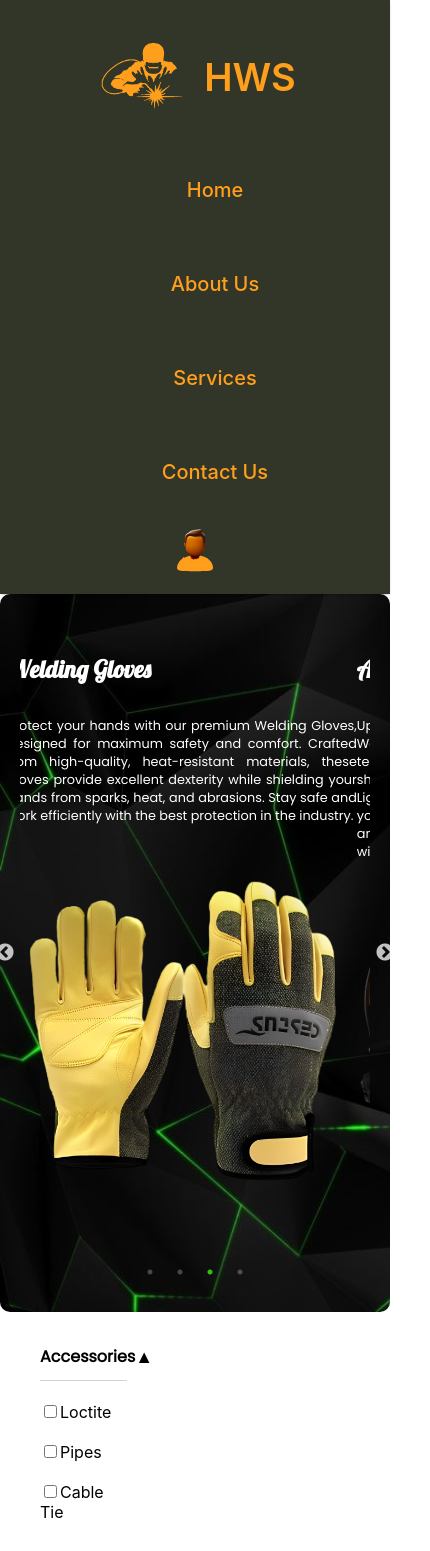
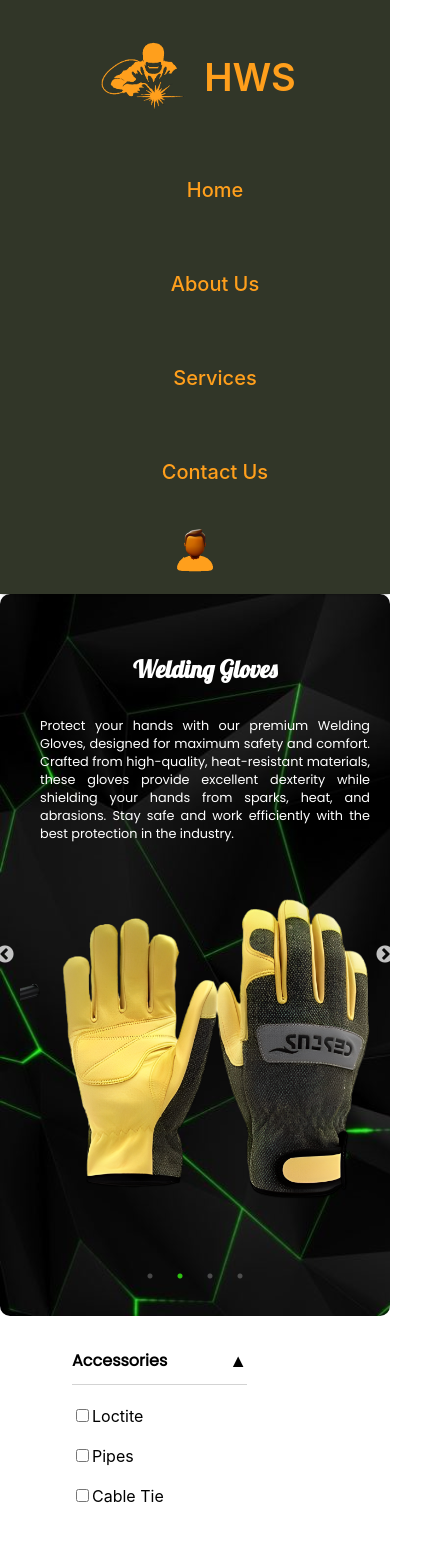
Before and after one commit to Ashley-hue/hws, a React (Create React App) app: page /weldingaccessories in a window 390 px wide. Shown: the top 1551 px of the page, 430 px wide, since content can reach past the window. Built offline with nearby package versions, Linux system fonts and the light colour scheme; no server answers.

Commit message:
fixed responsiveness issues

```diff
--- a/src/pages/WeldingAccessories.jsx
+++ b/src/pages/WeldingAccessories.jsx
@@ -335,16 +335,20 @@ const WeldingAccessories = () => {
             {filteredProducts.length > 0 ? (
               filteredProducts.map((accessory) => (
                 <div key={accessory.filename} className="product-card">
-                  <div className="image-container">
+                  <div className="text-container">
+                    <h4>{accessory.name}</h4>
+                    <p>{accessory.description}</p>
                     <img
                       src={`http://localhost:5000${accessory.url}`}
                       alt={accessory.filename}
                     />
-                  </div>
-                  <div className="text-container">
-                    <h4>{accessory.name}</h4>
-                    <p>{accessory.description}</p>
-                    <button className="details-button" onClick={() => handleImageClick(accessory)}> View Details </button>
+                    <button
+                      className="details-button"
+                      onClick={() => handleImageClick(accessory)}
+                    >
+                      {" "}
+                      View Details{" "}
+                    </button>
                     <button className="request-button"> Request Quote</button>
                   </div>
                 </div>
--- a/src/pages/WeldingMachines.css
+++ b/src/pages/WeldingMachines.css
@@ -6,7 +6,7 @@
   background-repeat: no-repeat;
   padding: 20px;
   border-radius: 10px;
-  overflow-x: hidden;
+  overflow: hidden;
 }
 
 .slider-slide {
@@ -14,6 +14,7 @@
   color: #fff;
   height: auto;
   padding: 20px;
+  overflow: hidden;
 }
 
 .slider-slide h2 {
@@ -34,6 +35,7 @@
   justify-content: space-between;
   height: 100%;
   gap: 20px;
+  overflow: hidden;
 }
 
 .text-content {
@@ -43,6 +45,7 @@
   justify-content: center;
   flex: 1;
   text-align: justify;
+  overflow: hidden;
 }
 
 .text-content h2 {
@@ -51,6 +54,9 @@
 
 .text-content p {
   font-size: clamp(0.8rem, 2vw, 1rem);
+  display: -webkit-box;
+  -webkit-line-clamp: 8;
+  -webkit-box-orient: vertical;
 }
 
 .slick-dots {
@@ -122,8 +128,9 @@
 
 .product-grid {
   display: grid;
-  grid-template-columns: repeat(2, 1fr);
+  grid-template-columns: repeat(auto-fit, minmax(300px, 1fr));
   gap: 20px;
+  width: 100%;
 }
 
 .product-card {
@@ -138,29 +145,21 @@
   padding-bottom: 60px;
   text-align: center;
   align-items: center;
-  height: 400px;
-}
-
-.image-container {
-  flex: 1;
-  display: flex;
-  align-items: center;
-  justify-content: center;
-  width: 100%;
-}
-
-.image-container img {
-  max-width: 100%;
   height: auto;
-  max-height: 250px;
-  object-fit: contain;
+  min-height: 400px;
+  width: 90%;
 }
 
 .text-container {
   flex-shrink: 0;
   width: 100%;
 }
-
+.text-container img {
+  max-width: 100%;
+  height: auto;
+  max-height: 15rem;
+  object-fit: contain;
+}
 .product-card .details-button,
 .product-card .request-button {
   display: block;
@@ -168,6 +167,7 @@
   bottom: 10px;
   width: calc(50% - 10px);
   max-width: 150px;
+  margin: 0px 10px 0px 10px;
 }
 
 .product-card .details-button {
@@ -212,10 +212,6 @@
     flex-direction: row;
   }
 
-  .text-content {
-    padding-right: 20px;
-  }
-
   .product-content {
     flex-direction: row;
   }
@@ -241,3 +237,24 @@
     display: block;
   }
 }
+@media (max-width: 767px) {
+   .slider-slide {
+    height: auto;
+    min-height: 400px;
+  }
+  .text-content {
+    padding-right: 20px;
+    text-align: center;
+  }
+  .text-content p {
+    text-align: justify;
+  }
+  .product-grid {
+    grid-template-columns: 1fr;
+  }
+   .product-card .details-button,
+  .product-card .request-button {
+    display: block;
+    margin: 0px 10px 0px 10px;
+  }
+}
--- a/src/pages/WeldingMachines.jsx
+++ b/src/pages/WeldingMachines.jsx
@@ -196,17 +196,20 @@ const WeldingMachines = () => {
             {filteredProducts.length > 0 ? (
               filteredProducts.map((image) => (
                 <div key={image.filename} className="product-card">
-                  <div className="image-container">
+                  <div className="text-container">
+                    <h4>{image.name}</h4>
+                    <p>{image.description}</p>
                     <img
                       src={`http://localhost:5000${image.url}`}
                       alt={image.filename}
                     />
-                  </div>
-                  <div className="text-container">
-                    <h4>{image.name}</h4>
-                    <p>{image.description}</p>
-                    <button className="details-button" onClick={ () => handleImageClick(image)}>View Details</button>
-                    <button className='request-button'> Request Quote</button>
+                    <button
+                      className="details-button"
+                      onClick={() => handleImageClick(image)}
+                    >
+                      View Details
+                    </button>
+                    <button className="request-button"> Request Quote</button>
                   </div>
                 </div>
               ))
--- a/src/pages/WeldingRods.css
+++ b/src/pages/WeldingRods.css
@@ -1,18 +1,19 @@
 .product-contents {
   display: flex;
-  flex-direction: row;
+  flex-direction: column;
+  height: auto;
 }
 .categories-container {
     display: flex;
     flex-direction: column;
-    width: 30%;
+    width: 35%;
     padding: 10px;
     margin-left: 30px;
     box-sizing: border-box;
 }
 .category-selections {
-  width: 90%;
-  height: fit-content;
+  width: 100%;
+  margin-left: 2rem;
   box-sizing: border-box;
 }
 .category-selections h4 {
@@ -33,7 +34,70 @@
 .productss {
   display: flex;
   flex-direction: column;
-  width: 70%;
+  width: 100%;
   padding: 20px;
   overflow-y: auto;
 }
+
+html, body {
+  max-width: 100%;
+  overflow-x: hidden;
+}
+
+@media (min-width: 768px) {
+  .slide-content {
+    flex-direction: row;
+  }
+
+  .text-content {
+    padding-right: 20px;
+  }
+  .product-contents {
+    flex-direction: row;
+  }
+
+  .category-selections {
+    width: 50%;
+  }
+
+  .productss {
+    width: 70%;
+  }
+  .searchbar {
+    justify-content: flex-end;
+  }
+
+  .product-card .details-button,
+  .product-card .request-button {
+    display: none;
+  }
+
+  .product-card:hover .details-button,
+  .product-card:hover .request-button {
+    display: block;
+  }
+}
+@media (max-width: 767px) {
+   .slider-slide {
+    height: auto;
+    min-height: 400px;
+  }
+  .text-content {
+    padding-right: 20px;
+    text-align: center;
+  }
+  .text-content p {
+    text-align: justify;
+  }
+  .categories-container {
+    width: 50%;
+  }
+  .product-grid {
+    grid-template-columns: 1fr;
+  }
+   .product-card .details-button,
+  .product-card .request-button {
+    display: block;
+    margin: 0px 10px 0px 10px;
+  }
+}
--- a/src/pages/WeldingRods.jsx
+++ b/src/pages/WeldingRods.jsx
@@ -216,17 +216,20 @@ const WeldingRods = () => {
             {filteredProducts.length > 0 ? (
               filteredProducts.map((rod) => (
                 <div key={rod.filename} className="product-card">
-                  <div className="image-container">
+                  <div className="text-container">
+                    <h4>{rod.name}</h4>
+                    <p>{rod.description}</p>
                     <img
                       src={`http://localhost:5000${rod.url}`}
                       alt={rod.filename}
                     />
-                  </div>
-                  <div className="text-container">
-                    <h4>{rod.name}</h4>
-                    <p>{rod.description}</p>
-                    <button className="details-button" onClick={ () => handleImageClick(rod)}>View Details</button>
-                    <button className='request-button'> Request Quote</button>
+                    <button
+                      className="details-button"
+                      onClick={() => handleImageClick(rod)}
+                    >
+                      View Details
+                    </button>
+                    <button className="request-button"> Request Quote</button>
                   </div>
                 </div>
               ))
```
